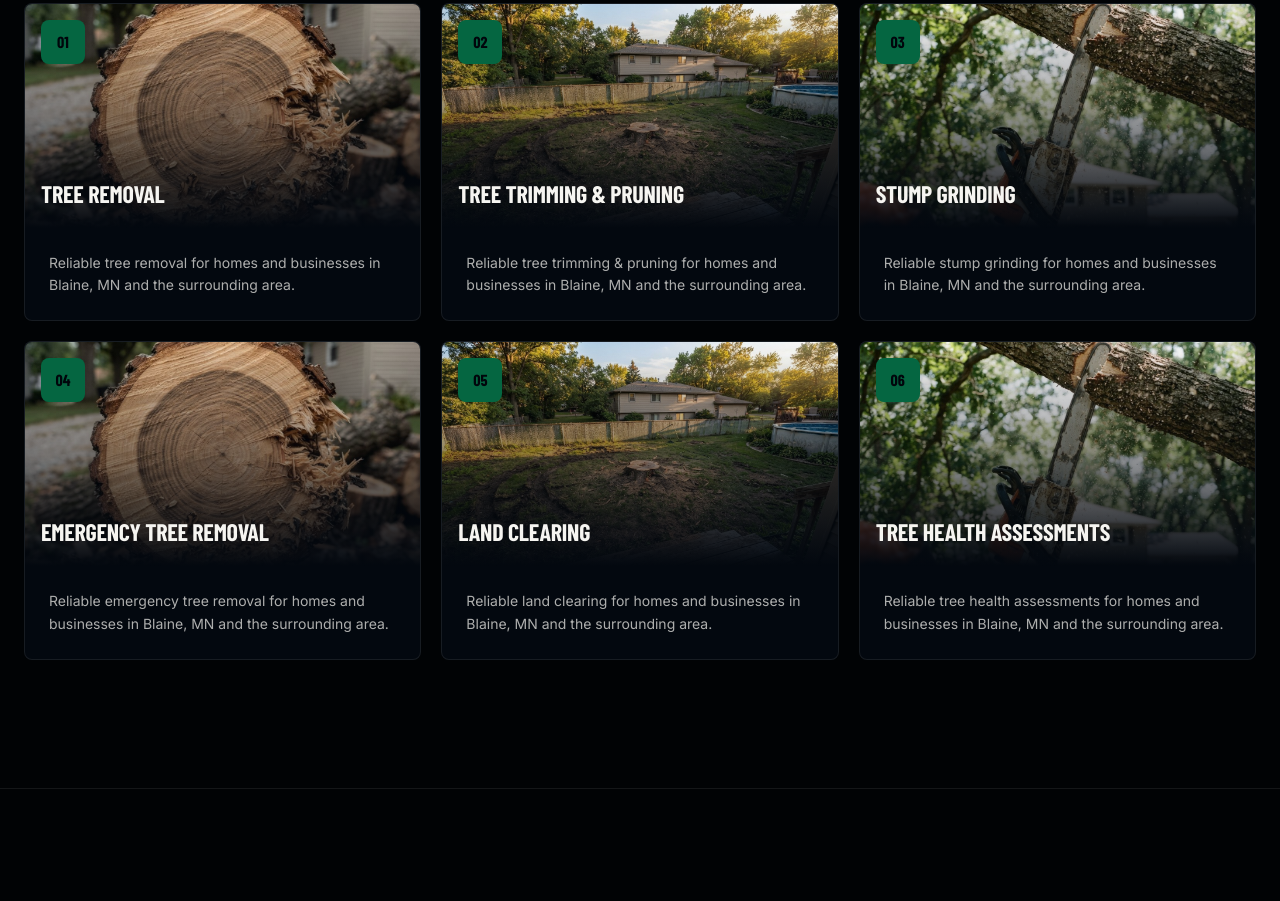
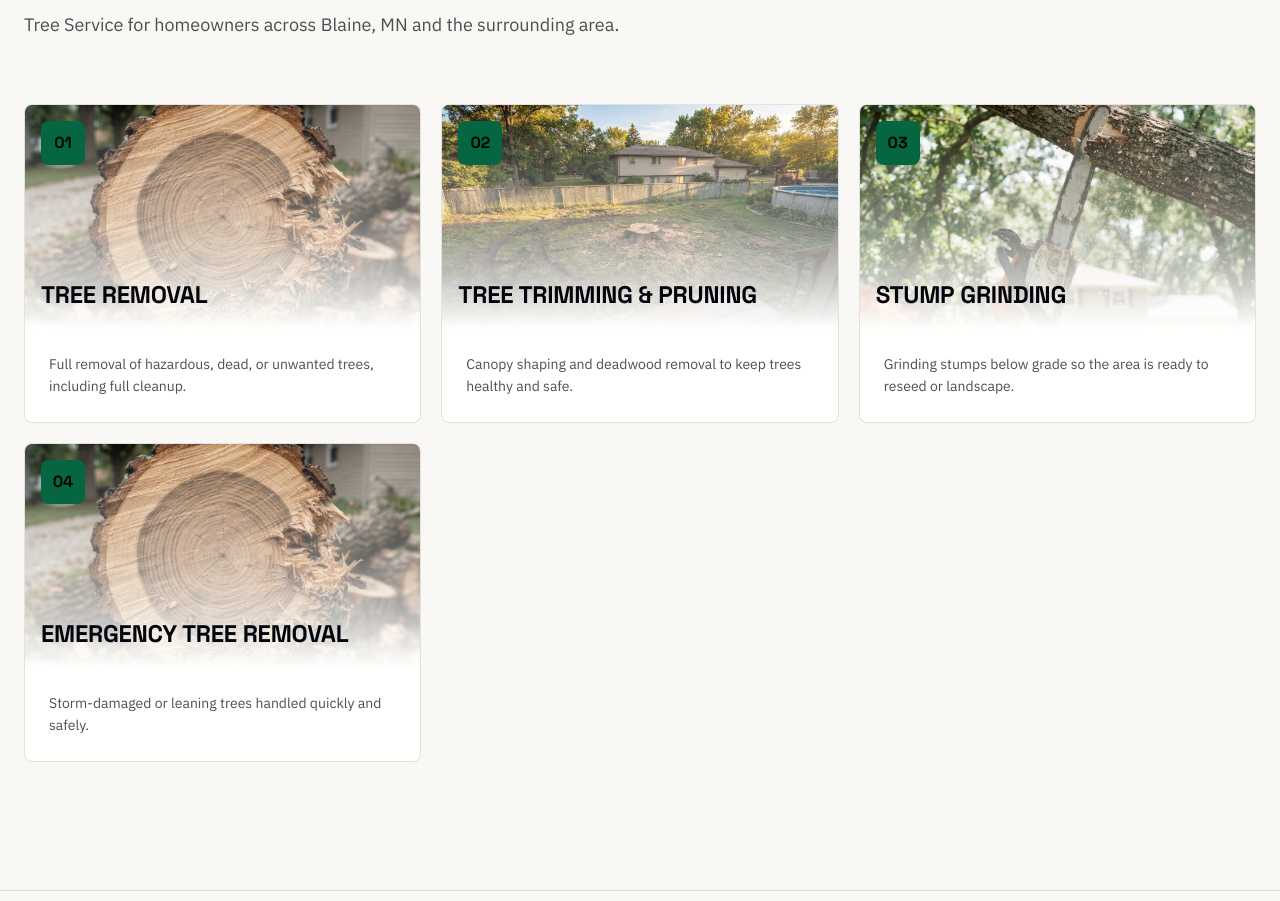
Before and after one commit to PDFAutomaton/demos, a plain HTML site: page jaro-tree-care-llc-blaine-mn/index.html in a window 1280 px wide. Shown: the part 1359-2260 px from the top of the page. Drawn offline with nearby package versions, Linux system fonts and the light colour scheme; a web font is replaced by a local one.

Commit message:
Deploy: jaro-tree-care-llc-blaine-mn

```diff
--- a/jaro-tree-care-llc-blaine-mn/index.html
+++ b/jaro-tree-care-llc-blaine-mn/index.html
@@ -1,3 +1,4 @@
+
 
 
 <!DOCTYPE html>
@@ -10,22 +11,78 @@
 
 <link rel="preconnect" href="https://fonts.googleapis.com">
 <link rel="preconnect" href="https://fonts.gstatic.com" crossorigin>
-<link rel="stylesheet" href="https://fonts.googleapis.com/css2?family=Barlow+Condensed:wght@500;600;700;800;900&family=Inter:wght@400;500;600;700&display=swap">
+<link rel="stylesheet" href="https://fonts.googleapis.com/css2?family=Space+Grotesk:wght@500;600;700&family=IBM+Plex+Sans:wght@400;500;600&display=swap">
 <style>
 /* skins/clearpath/tokens.css
-   Extracted from the live reference build (clearpath-shines.lovable.app,
-   assets/styles-ChjukmoE.css) — real oklch values, not approximated.
+   Base oklch values originally extracted from the live reference build
+   (clearpath-shines.lovable.app, assets/styles-ChjukmoE.css) — that
+   reference site is dark-throughout. Abdirahman, 2026-09-20: a
+   contractor site should read as a local business, not a dark/agency/
+   premium tech product, so LIGHT is now the default tone. The original
+   dark navy palette is preserved exactly, not deleted — selectable per
+   site via `sitegen.py demo/real --theme dark` (:root[data-theme="dark"]),
+   and always applied to a couple of accent sections (.tone-dark, e.g.
+   the photo-backed hero) for contrast, so even a dark-themed page
+   alternates rather than being dark throughout (see the template's
+   `accent_tone`/`alt_tone` usage).
    Fonts: Barlow Condensed (display) + Inter (body). */
 
-:root {
+:root, .tone-light {
   --radius: .5rem;
 
+  /* Theme-independent fixed reference colors, declared once here and
+     NOT redeclared in the dark tone below — they're used as button/
+     icon text paired with an --aqua fill (navy-deep stays legible
+     against either tone's --aqua, since both are meaningfully lighter
+     than near-black) or as a caption color on a photo the hero always
+     keeps dark-scrimmed regardless of page tone (bone). --navy isn't
+     currently referenced in styles.css but is kept for parity with the
+     original extraction. */
   --navy-deep: oklch(11% .02 250);
   --navy: oklch(17% .03 245);
+  --bone: oklch(98% .005 90);
+
+  --aqua: oklch(48% .14 220);
+  --aqua-glow: oklch(62% .15 218);
+  --background: oklch(98% .005 90);
+  --foreground: oklch(11% .02 250);
+  --card: oklch(100% .002 90);
+  --card-foreground: oklch(11% .02 250);
+  --primary: oklch(48% .14 220);
+  --primary-foreground: oklch(98% .005 90);
+  --secondary: oklch(93% .01 90);
+  --secondary-foreground: oklch(11% .02 250);
+  --muted: oklch(94% .008 90);
+  --muted-foreground: oklch(42% .02 240);
+  --accent: oklch(48% .14 220);
+  --accent-foreground: oklch(98% .005 90);
+  --border: oklch(20% .02 250 / .12);
+  --input: oklch(20% .02 250 / .12);
+  --ring: oklch(48% .14 220);
+
+  --font-display: "Barlow Condensed", "Sora", ui-sans-serif, system-ui, sans-serif;
+  --font-sans: "Inter", ui-sans-serif, system-ui, sans-serif;
+}
+/* !important on just these two properties: several section rules in
+   styles.css (e.g. .final-cta's var(--card) background, .site-footer's
+   var(--background) background) target the same element at equal
+   specificity and could otherwise silently win by source order — see
+   the identical note in skins/meridian/tokens.css, where this was
+   confirmed to actually matter for .testimonial-section. */
+.tone-light { background: var(--background) !important; color: var(--foreground) !important; }
+
+/* Dark tone — the ORIGINAL reference palette, kept selectable rather
+   than deleted. :root[data-theme="dark"] and .tone-dark share this one
+   rule so a page-wide theme choice and a single accent section can
+   never drift out of sync with each other. --aqua/--aqua-glow DO need
+   a per-tone value here (unlike navy-deep/navy/bone above) since
+   styles.css uses --aqua directly as TEXT/icon color throughout
+   (.accent, .eyebrow, stat values, trust icons) — the muted light-tone
+   aqua above wouldn't have enough contrast rendered as text on this
+   dark background. */
+:root[data-theme="dark"], .tone-dark {
   --aqua: oklch(78% .16 220);
   --aqua-glow: oklch(86% .14 215);
-  --bone: oklch(98% .005 90);
-
   --background: oklch(9% .015 250);
   --foreground: oklch(97% .005 90);
   --card: oklch(13% .02 248);
@@ -41,10 +98,8 @@
   --border: oklch(100% 0 0 / .08);
   --input: oklch(100% 0 0 / .08);
   --ring: oklch(78% .16 220);
-
-  --font-display: "Barlow Condensed", "Sora", ui-sans-serif, system-ui, sans-serif;
-  --font-sans: "Inter", ui-sans-serif, system-ui, sans-serif;
 }
+.tone-dark { background: var(--background) !important; color: var(--foreground) !important; }
 
 .reveal {
   opacity: 0;
@@ -242,6 +297,7 @@ section.block { padding: 6rem 0; }
   font-family: var(--font-display); font-weight: 800; text-transform: uppercase; letter-spacing: .08em; font-size: .75rem;
   padding: .5rem .875rem; border-radius: .375rem; box-shadow: 0 4px 12px rgba(0,0,0,.4);
 }
+:root { --font-display: "Space Grotesk", ui-sans-serif, system-ui, sans-serif; --font-sans: "IBM Plex Sans", ui-sans-serif, system-ui, sans-serif; }
 
 :root { --aqua: oklch(0.45 0.10 160); --aqua-glow: oklch(0.45 0.10 160); --primary: oklch(0.45 0.10 160); --accent: oklch(0.45 0.10 160); --ring: oklch(0.45 0.10 160); }
 
@@ -261,7 +317,7 @@ section.block { padding: 6rem 0; }
   </div>
 </header>
 
-<section id="top" class="hero">
+<section id="top" class="hero tone-dark">
   <div class="hero-bg">
     <img src="../_trade_images/tree_service/hero.jpg" alt="Tree Service in Blaine, MN">
     <div class="scrim-1"></div>
@@ -344,9 +400,7 @@ section.block { padding: 6rem 0; }
           <div class="service-icon">01</div>
           <h3>Tree Removal</h3>
         </div>
-        <div class="service-body">
-          <p>Reliable tree removal for homes and businesses in Blaine, MN and the surrounding area.</p>
-        </div>
+        <div class="service-body"><p>Full removal of hazardous, dead, or unwanted trees, including full cleanup.</p></div>
       </article>
 
       <article class="service-card reveal">
@@ -356,9 +410,7 @@ section.block { padding: 6rem 0; }
           <div class="service-icon">02</div>
           <h3>Tree Trimming & Pruning</h3>
         </div>
-        <div class="service-body">
-          <p>Reliable tree trimming & pruning for homes and businesses in Blaine, MN and the surrounding area.</p>
-        </div>
+        <div class="service-body"><p>Canopy shaping and deadwood removal to keep trees healthy and safe.</p></div>
       </article>
 
       <article class="service-card reveal">
@@ -368,9 +420,7 @@ section.block { padding: 6rem 0; }
           <div class="service-icon">03</div>
           <h3>Stump Grinding</h3>
         </div>
-        <div class="service-body">
-          <p>Reliable stump grinding for homes and businesses in Blaine, MN and the surrounding area.</p>
-        </div>
+        <div class="service-body"><p>Grinding stumps below grade so the area is ready to reseed or landscape.</p></div>
       </article>
 
       <article class="service-card reveal">
@@ -380,33 +430,7 @@ section.block { padding: 6rem 0; }
           <div class="service-icon">04</div>
           <h3>Emergency Tree Removal</h3>
         </div>
-        <div class="service-body">
-          <p>Reliable emergency tree removal for homes and businesses in Blaine, MN and the surrounding area.</p>
-        </div>
-      </article>
-
-      <article class="service-card reveal">
-        <div class="service-media">
-          <img src="../_trade_images/tree_service/wide.jpg" alt="Land Clearing" loading="lazy">
-          <div class="scrim"></div>
-          <div class="service-icon">05</div>
-          <h3>Land Clearing</h3>
-        </div>
-        <div class="service-body">
-          <p>Reliable land clearing for homes and businesses in Blaine, MN and the surrounding area.</p>
-        </div>
-      </article>
-
-      <article class="service-card reveal">
-        <div class="service-media">
-          <img src="../_trade_images/tree_service/work.jpg" alt="Tree Health Assessments" loading="lazy">
-          <div class="scrim"></div>
-          <div class="service-icon">06</div>
-          <h3>Tree Health Assessments</h3>
-        </div>
-        <div class="service-body">
-          <p>Reliable tree health assessments for homes and businesses in Blaine, MN and the surrounding area.</p>
-        </div>
+        <div class="service-body"><p>Storm-damaged or leaning trees handled quickly and safely.</p></div>
       </article>
 
     </div>
@@ -476,7 +500,7 @@ section.block { padding: 6rem 0; }
 
 <section id="quote" class="block">
   <div class="container">
-    <div class="final-cta reveal">
+    <div class="final-cta reveal tone-dark">
       <div class="final-cta-inner">
         <div class="eyebrow" style="justify-content:center"><span class="rule"></span>Get A Free Quote<span class="rule"></span></div>
         <h2>Ready To<br><span class="accent">Get Started?</span></h2>
@@ -492,7 +516,7 @@ section.block { padding: 6rem 0; }
   </div>
 </section>
 
-<footer class="site-footer">
+<footer class="site-footer tone-dark">
   <div class="container footer-grid">
     <div class="footer-brand">
       <a href="#top" class="brand"><span class="brand-mark">J</span><span>JARO TREE CARE LLC.</span></a>
```
